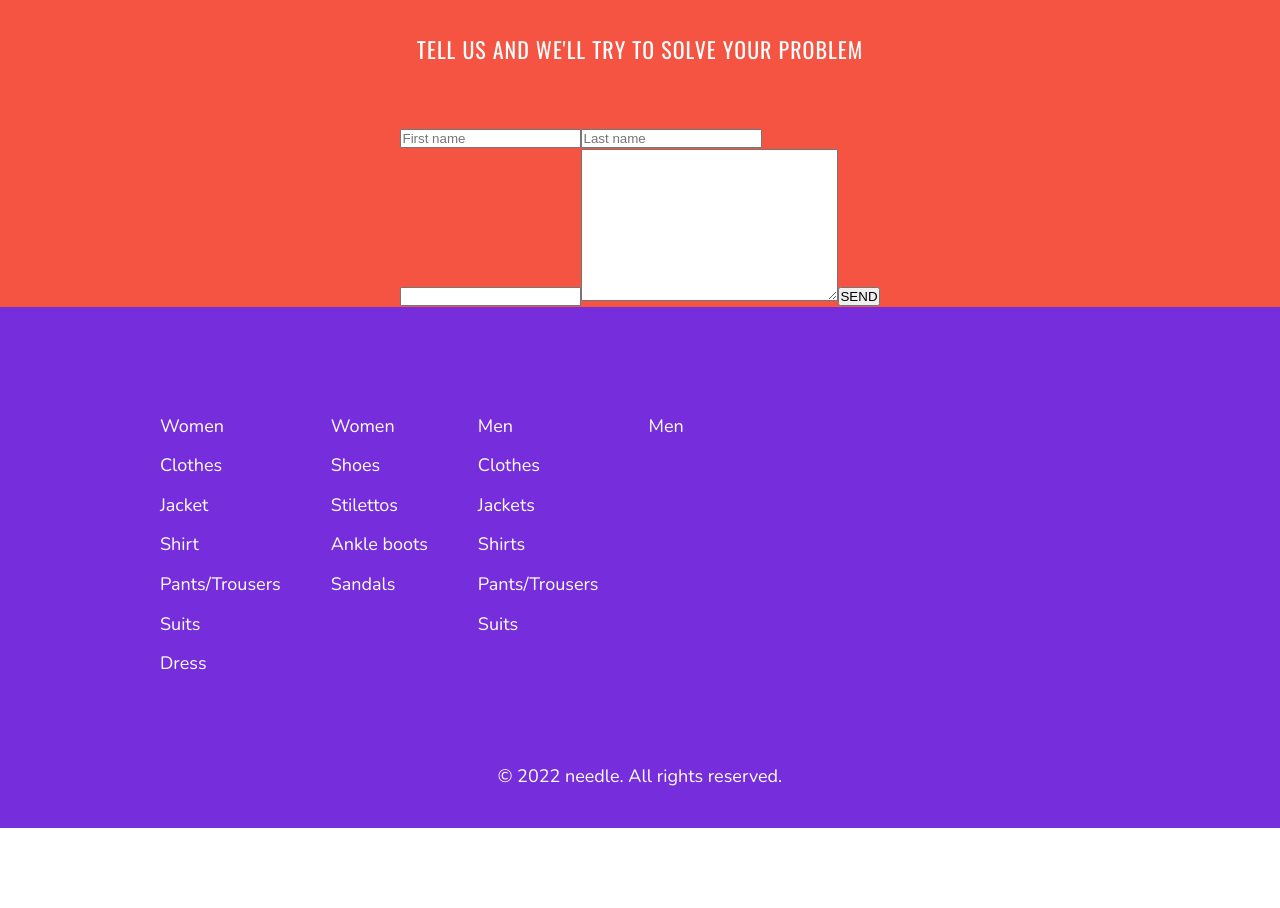
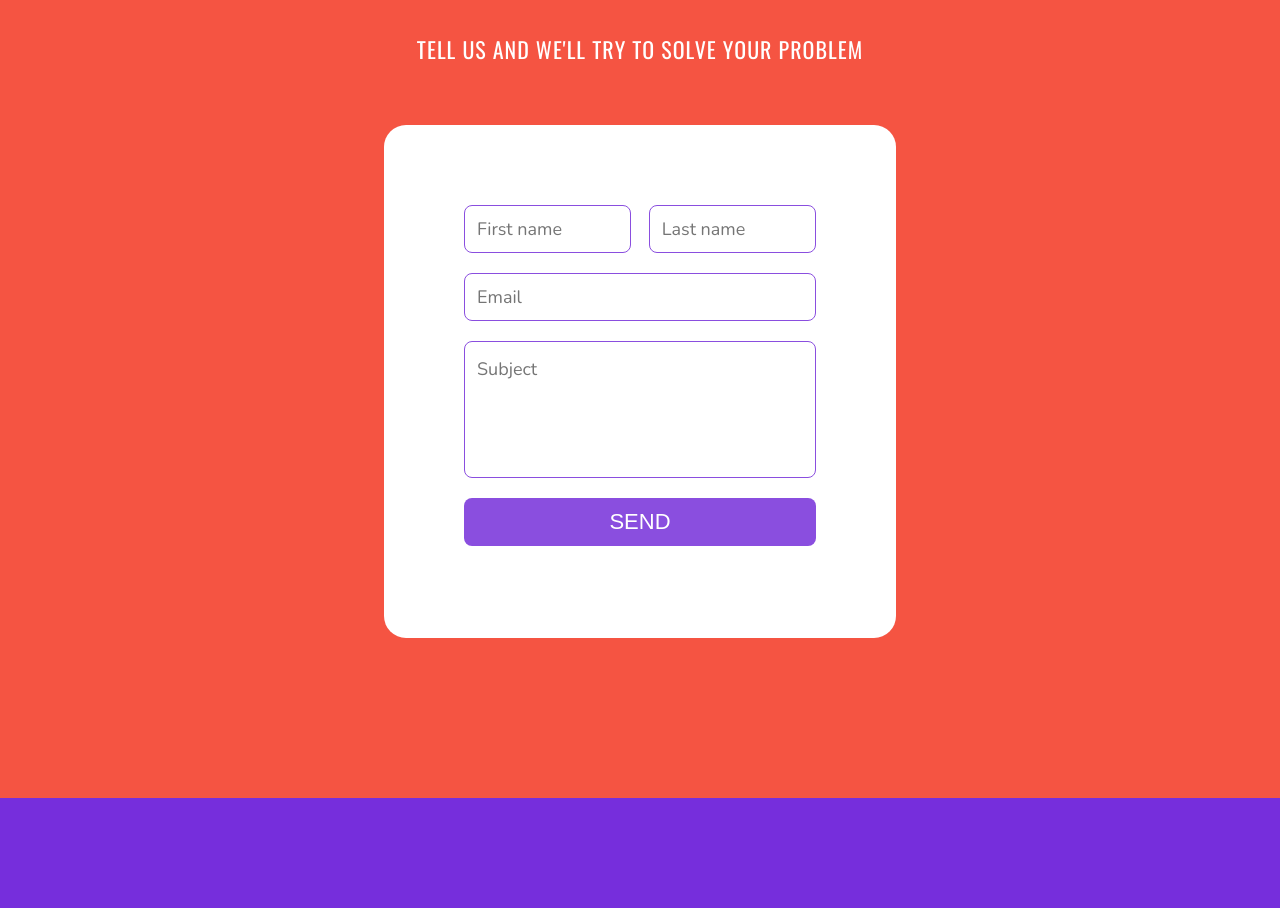
Before and after one commit to moisens/needle, a React (Vite) app: page /women in a window 1280 px wide. Shown: the part 5064-5972 px from the top of the page. Before the commit the page ends 5892 px from the top, so only its background shows below. Built offline with nearby package versions, Linux system fonts and the light colour scheme.

Commit message:
form suggest css

```diff
--- a/src/components/forms/FormSuggest.tsx
+++ b/src/components/forms/FormSuggest.tsx
@@ -27,10 +27,23 @@ const FormSuggest = (props: Props) => {
         name="email"
         className="suggest-email"
         aria-label="Input email"
+        placeholder="Email"
       />
       <label htmlFor="text-area" />
-      <textarea name="" id="" cols={30} rows={10} aria-label="textarea field" />
-      <button type="submit">SEND</button>
+      <textarea
+        name="text-area"
+        cols={3}
+        rows={5}
+        placeholder="Subject"
+        aria-label="textarea field"
+      />
+      <button
+        type="submit"
+        className="suggest-btn"
+        aria-label="Submit button with text send!"
+      >
+        SEND
+      </button>
     </form>
   );
 };
--- a/src/components/suggestions/suggest.scss
+++ b/src/components/suggestions/suggest.scss
@@ -25,5 +25,66 @@
       padding-bottom: 60px;
       color: variables.$white-color;
     }
+    .form-suggest-contenair {
+      background-color: variables.$white-color;
+      width: 40%;
+      height: auto;
+      margin-bottom: 160px;
+      padding: 80px;
+      border-radius: 22px;
+      display: flex;
+      flex-direction: column;
+
+      .suggest-input-names {
+        .suggest-names {
+          width: 47.5%;
+          height: 48px;
+          border: solid 1px variables.$light-purple;
+          border-radius: 8px;
+          margin-bottom: 20px;
+
+          &:last-child {
+            margin-left: 5%;
+          }
+        }
+      }
+      .suggest-email {
+        width: 100%;
+        height: 48px;
+        border: solid 1px variables.$light-purple;
+        border-radius: 8px;
+        margin-bottom: 20px;
+      }
+      textarea {
+        border: solid 1px variables.$light-purple;
+        border-radius: 8px;
+        margin-bottom: 20px;
+        font-family: "Nunito";
+        font-size: 1.125rem;
+        padding: 15px 0 0 12px;
+        resize: none;
+      }
+      input[type="text"],[type="email"] {
+        font-family: "Nunito";
+        font-size: 1.125rem;
+        padding: 0 12px;
+      }
+      .suggest-btn {
+        border: none;
+        border-radius: 8px;
+        width: 100%;
+        height: 48px;
+        font-size: 1.375rem;
+        background-color: variables.$light-purple;
+        color: variables.$white-color;
+        cursor: pointer;
+        transition: all ease 0.8s;
+        margin-bottom: 12px;
+
+        &:hover {
+          background-color: variables.$dark-purple;
+        }
+      }
+    }
   }
 }
```
